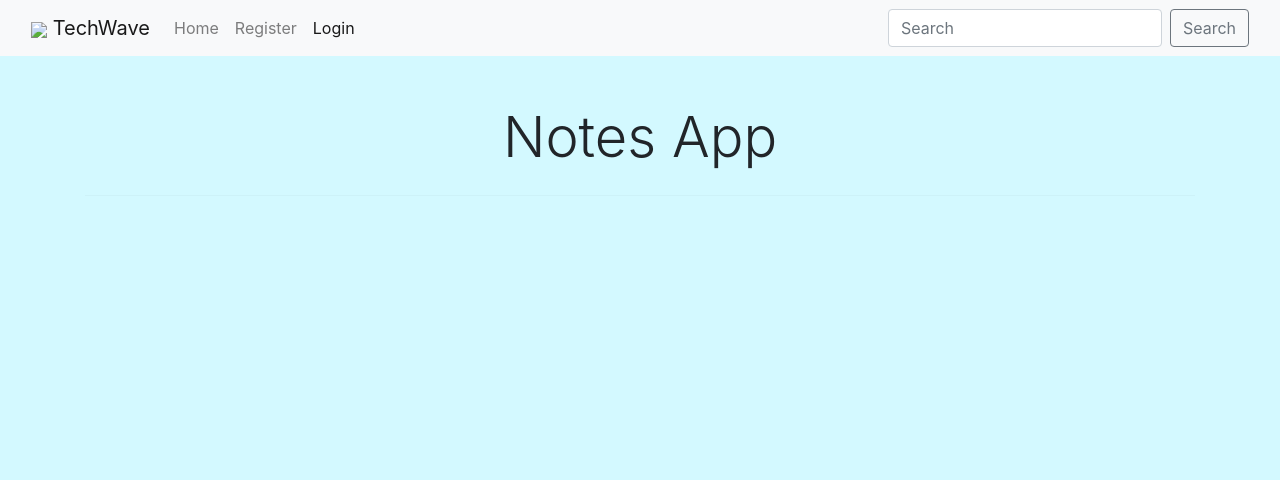
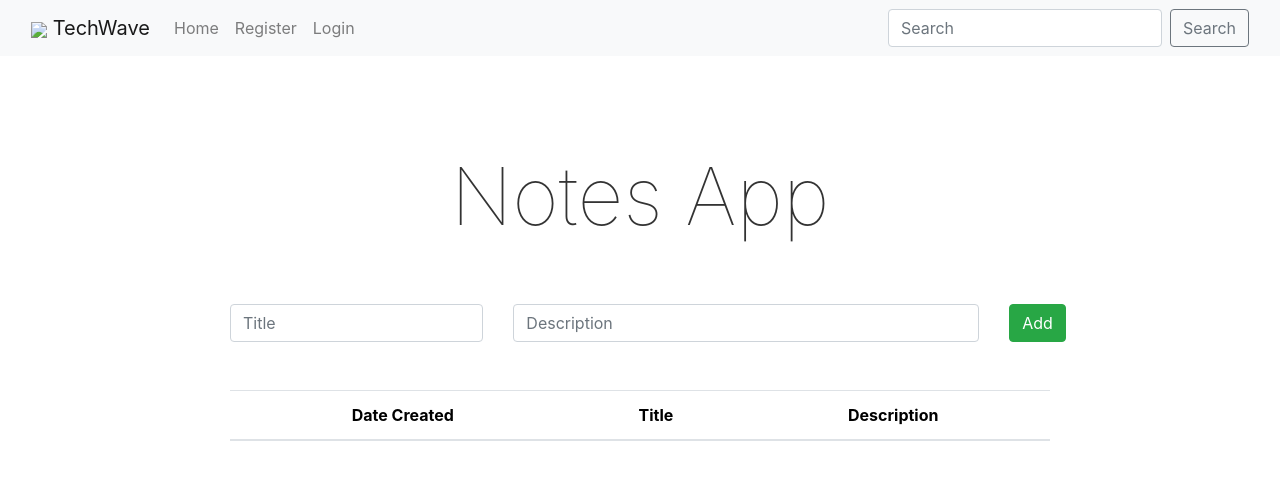
Before and after one commit to ashfaknawshad/aiphpday1, a PHP site: page /notes/index.php in a window 1280 px wide. Shown: the top 480 px of the page. Run offline with PHP 8.4, Linux system fonts and the light colour scheme; the visitor is signed in with stand-in values (Sample User, id 1); tables that the repository leaves empty or names only in its code hold one stand-in row (values such as "Sample post"); lists and menus that the app fills with data are empty.

Commit message:
modified:   dashboard.php modified:   dblogin.php new file:   notes/dbnotes.php modified:   notes/index.php

```diff
--- a/notes/index.php
+++ b/notes/index.php
@@ -1,28 +1,39 @@
 <?php
     session_start();
     if(!isset($_SESSION['userloggedin'])) {
-        header('Location: login.php');
+        header('Location: ../login.php');
         exit();
     }
 ?>
 
-<!DOCTYPE html>
+<!doctype html>
 <html lang="en">
+
 <head>
-    <meta charset="UTF-8">
-    <meta name="viewport" content="width=device-width, initial-scale=1.0">
-    <title>Notes App - Techwave</title>
+    <meta charset="utf-8">
+    <meta name="viewport" content="width=device-width, initial-scale=1">
+    <title>Notes App</title>
     <link href="https://cdn.jsdelivr.net/npm/bootstrap@5.3.3/dist/css/bootstrap.min.css" rel="stylesheet" integrity="sha384-QWTKZyjpPEjISv5WaRU9OFeRpok6YctnYmDr5pNlyT2bRjXh0JMhjY6hW+ALEwIH" crossorigin="anonymous">
     <!-- Favicons -->
     <link href="https://i.ibb.co/x74SzZ2/techwave-favicon.png" rel="icon">
     <link href="https://i.ibb.co/fQppK8D/techwave-apple-touch-icon.png" rel="apple-touch-icon">
     <!-- My CSS -->
-    <link rel="stylesheet" href="styles.css">
+    <link rel="stylesheet" href="../styles.css">
     <!-- Bootstrap CSS -->
     <link rel="stylesheet" href="https://stackpath.bootstrapcdn.com/bootstrap/4.5.2/css/bootstrap.min.css">
+    <style>
+    .hero-text {
+        text-align: center;
+        color: #333;
+        font-size: 5rem;
+        font-weight: 100;
+    }
+    </style>
 </head>
-<body style="background-color: #D3F9FF;">
-    <nav class="navbar navbar-expand-lg navbar-light bg-light">
+
+<body>
+
+<nav class="navbar navbar-expand-lg navbar-light bg-light">
         <div class="container-fluid">
           <a class="navbar-brand" href="../index.html"><img src="https://i.ibb.co/x74SzZ2/techwave-favicon.png"> TechWave</a>
           <button class="navbar-toggler" type="button" data-bs-toggle="collapse" data-bs-target="#navbarSupportedContent" aria-controls="navbarSupportedContent" aria-expanded="false" aria-label="Toggle navigation">
@@ -31,13 +42,13 @@
           <div class="collapse navbar-collapse" id="navbarSupportedContent">
             <ul class="navbar-nav me-auto mb-2 mb-lg-0 mr-auto">
               <li class="nav-item">
-                <a class="nav-link " aria-current="page" href="../index.html">Home</a>
+                <a class="nav-link" aria-current="page" href="../index.html">Home</a>
               </li>
               <li class="nav-item">
                 <a class="nav-link" href="../register.php">Register</a>
               </li>
               <li class="nav-item">
-                <a class="nav-link active" href="../login.php">Login</a>
+                <a class="nav-link" href="../login.php">Login</a>
               </li>
 
 
@@ -50,14 +61,85 @@
         </div>
     </nav>
 
+    <div class="container-md text-center " style="max-width: 850px;">
+        <div class="mb-5 hero-text">Notes App</div>
+        <form action="dbnotes.php" method="POST" class="row g-3">
+            <div class="col-4">
+                <input type="text" class="form-control" id="title" name="title" placeholder="Title" required/>
+            </div>
+            <div class="col-7">
+                <input type="text" class="form-control" id="description" name="description" placeholder="Description" required></input>
+            </div>
+            <div class="col-1">
+            <button type="submit" class="btn btn-success">Add</button>
+            </div>
+        </form>
 
+        <table class="table mt-5">
+            <thead>
+                <tr>
+                    <th>Date Created</th>
+                    <th>Title</th>
+                    <th>Description</th>
+                </tr>
+            </thead>
+            <tbody>
+                <?php
+                // Connect to the MySQL database
+                $servername = "localhost";
+                $username = "root";
+                $password = "";
+                $dbname = "aiphp";
+                $email=$_SESSION['userloggedin'];
 
-    <div class="container mb-5">
-        <h3 class="display-4 text-center mt-5 mb-4">Notes App</h3>
-        <hr class="my-4">
+                $conn = new mysqli($servername, $username, $password, $dbname);
+
+                // Check connection
+                if ($conn->connect_error) {
+                    die("Connection failed: " . $conn->connect_error);
+                }
+
+                // SQL query to select the desired columns from the "Employee" table
+                $sql = "SELECT id,createdDate,title,description FROM note WHERE email = '$email' ORDER BY createdDate DESC";
+
+                // Execute the query
+                $result = $conn->query($sql);
+
+                // Check if the query was successful
+                if ($result) {
+                    // Fetch the rows
+                    while ($row = $result->fetch_assoc()) {
+                        // Display the data in table rows
+                        echo "<tr>";
+                        echo "<td class='p-3'>" . $row["createdDate"] . "</td>";
+                        echo "<td class='p-3'>" . $row["title"] . "</td>";
+                        echo "<td class='p-3'>" . $row["description"] . "</td>";
+                        echo "<td class='p-3'> <a class='btn btn-outline-danger' href=" . "dbnotes.php?delid=" . $row["id"] . ">X</a> </td>";
+                        echo "</tr>";
+                    }
+                } else {
+                    echo "Error: " . $sql . "<br>" . $conn->error;
+                }
+
+                // Close the connection
+                $conn->close();
+                ?>
+            </tbody>
+        </table>
+
     </div>
 
 
 
-    <!-- Bootstrap JS -->
-    <script src="https://cdn.jsdelivr.net/npm/bootstrap@5.3.3/dist/js/bootstrap.bundle.min.js" integrity="sha384-YvpcrYf0tY3lHB60NNkmXc5s9fDVZLESaAA55NDzOxhy9GkcIdslK1eN7N6jIeHz" crossorigin="anonymous"></script>
+
+
+
+
+    <script src="https://cdn.jsdelivr.net/npm/bootstrap@5.3.3/dist/js/bootstrap.bundle.min.js"
+        integrity="sha384-YvpcrYf0tY3lHB60NNkmXc5s9fDVZLESaAA55NDzOxhy9GkcIdslK1eN7N6jIeHz" crossorigin="anonymous">
+    </script>
+
+
+</body>
+
+</html>
```
Also changed, not shown: dashboard.php (+50 -2 lines), notes/dbnotes.php (added, +67 -0 lines), dblogin.php (indentation only).
